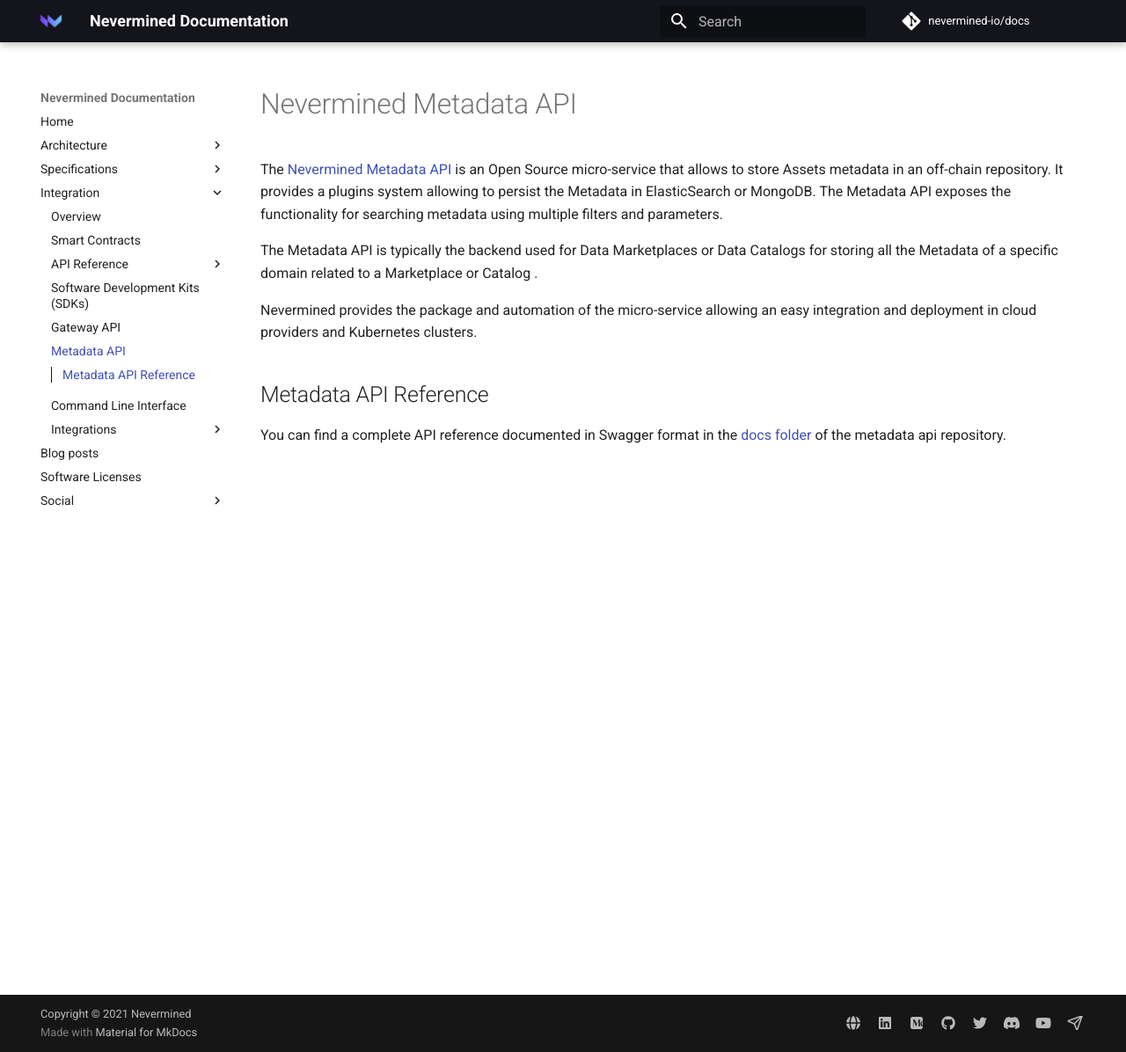
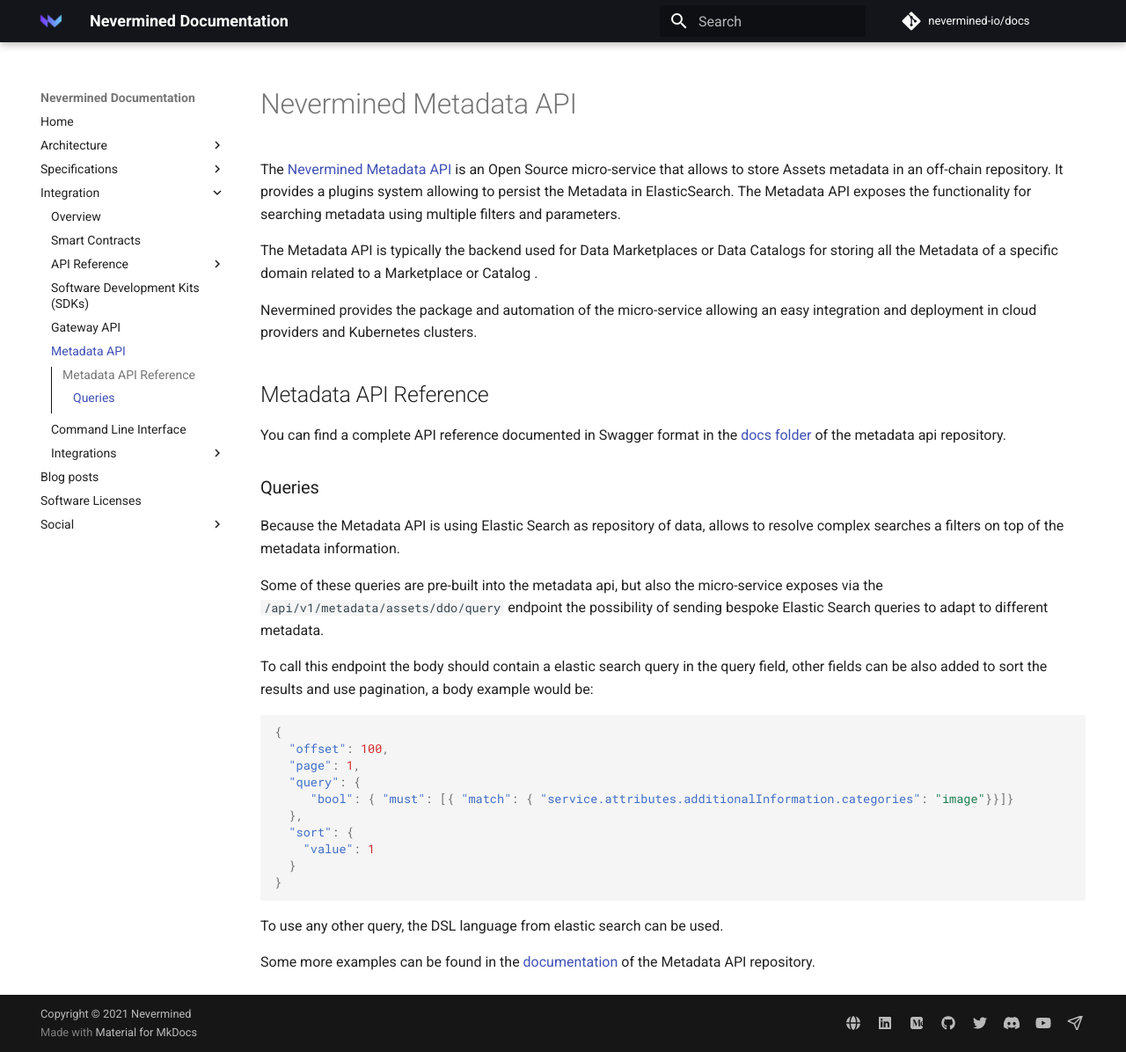
Before and after one commit to nevermined-io/docs-legacy, an MkDocs documentation site: the page built from docs/api/metadata/README.md, in a window 1280 px wide and 1196 px high. Shown: the whole window at 88% size. Built offline with MkDocs 1.6.1 and Material for MkDocs 9.7.7, drawn with Linux system fonts in a browser that asks for light colours; comment, search, counter and statistics services are not loaded.

Commit message:
Adding reference to Metadata bespoke queries

````diff
--- a/docs/api/metadata/README.md
+++ b/docs/api/metadata/README.md
@@ -3,7 +3,7 @@
 The [Nevermined Metadata API](https://github.com/nevermined-io/metadata)
 is an Open Source micro-service that allows to store Assets metadata in an
 off-chain repository. It provides a plugins system allowing to persist the
-Metadata in ElasticSearch or MongoDB. The Metadata API exposes the functionality
+Metadata in ElasticSearch. The Metadata API exposes the functionality
  for searching metadata using multiple filters and parameters.
 
 The Metadata API is typically the backend used for Data Marketplaces or Data
@@ -17,5 +17,36 @@ easy integration and deployment in cloud providers and Kubernetes clusters.
 ## Metadata API Reference
 
 You can find a complete API reference documented in Swagger format in the
-[docs folder](https://github.com/nevermined-io/metadata-api/tree/master/docs) of the
+[docs folder](https://github.com/nevermined-io/metadata-api/tree/master/docs/) of the
 metadata api repository.
+
+### Queries
+
+Because the Metadata API is using Elastic Search as repository of data, allows
+to resolve complex searches a filters on top of the metadata information.
+
+Some of these queries are pre-built into the metadata api, but also the micro-service
+exposes via the `/api/v1/metadata/assets/ddo/query` endpoint the possibility of
+sending bespoke Elastic Search queries to adapt to different metadata.
+
+To call this endpoint the body should contain a elastic search query in the
+query field, other fields can be also added to sort the results and use pagination,
+a body example would be:
+
+```json
+{
+  "offset": 100,
+  "page": 1,
+  "query": {
+     "bool": { "must": [{ "match": { "service.attributes.additionalInformation.categories": "image"}}]}
+  },
+  "sort": {
+    "value": 1
+  }
+}
+```
+
+To use any other query, the DSL language from elastic search can be used.
+
+Some more examples can be found in the [documentation](https://github.com/nevermined-io/metadata-api/tree/master/docs/queries.md)
+of the Metadata API repository.
````
